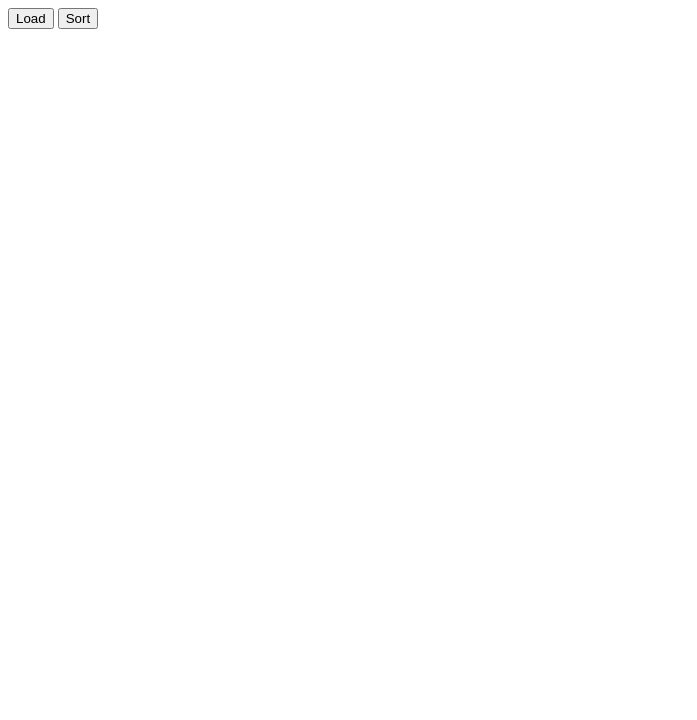
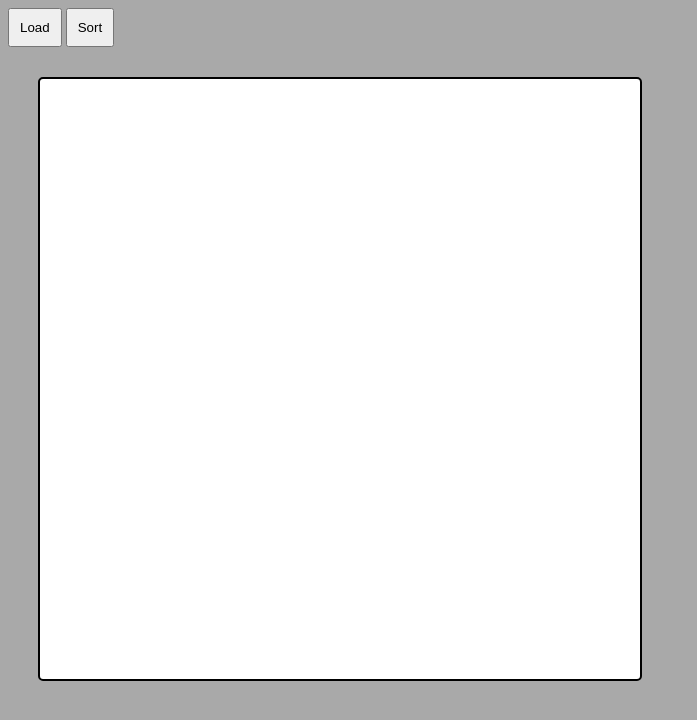
Before and after one commit to julik83/sortingVisualization, a plain HTML site: page Graph.html in a window 1280 px wide. Shown: the whole page, without its empty margins (0-697 px from the left). Drawn offline with Linux system fonts and the light colour scheme.

Commit message:
lets find out how to do sorting graph in it tommorow

```diff
--- a/Graph.html
+++ b/Graph.html
@@ -4,15 +4,16 @@
     <meta charset="UTF-8">
     <meta http-equiv="X-UA-Compatible" content="IE=edge">
     <meta name="viewport" content="width=device-width, initial-scale=1.0">
+    <link rel="stylesheet" href="./style.css"/>
     <title>Document</title>
 
 </head>
 <body>
-    <button id = "Load">Load</button>
-    <button id = "Sort">Sort</button>
+    <button id = "load">Load</button>
+    <button id = "sort">Sort</button>
     <div id = "myDiv">
     </div>
-    <canvas id = "canvas"></canvas>
+    <canvas id = "canvas" width="600" height="600"></canvas>
 
     <script src = index.js></script>
 </body>
--- a/canvas.js
+++ b/canvas.js
@@ -0,0 +1,2 @@
+const canvas = document.getElementById('canvas');
+const ctx = canvas.getContext('2d');
--- a/index.js
+++ b/index.js
@@ -10,14 +10,13 @@ showValues = function(){
         randomArray.push(Math.random())
         var para = []
         para[i] = document.createElement("p");
-        para[i].setAttribute("id", i)                // Create a <p> element
-        para[i].innerHTML = randomArray[i];                // Insert text
+        para[i].setAttribute("id", i)         // Create a <p> element
+        para[i].innerHTML = randomArray[i];   // Insert text
         document.getElementById("myDiv").appendChild(para[i]);
         }
 }
 
 sortValues = function(){
-
 
     function swap(arr,xp, yp){
         var temp = arr[xp];
@@ -29,8 +28,8 @@ sortValues = function(){
         p2.innerHTML = arr[yp]
         }
 
-    function selectionSort(arr,  n)
-        {
+    function selectionSort(arr,  n){
+
             var i, j, min_idx;
             // One by one move boundary of unsorted subarray
             for (i = 0; i < n-1; i++)
@@ -49,12 +48,11 @@ sortValues = function(){
     var nl = randomArray.length;
     selectionSort(randomArray, nl);
 
-        //document.write("Sorted array: <br>");
-        printArray(array, nl);
+
     }
 
-var showValuesButton = document.getElementById("Load")
+var showValuesButton = document.getElementById("load")
 showValuesButton.onclick = function(){showValues()}
 
-var sortValuesButton = document.getElementById("Sort")
+var sortValuesButton = document.getElementById("sort")
 sortValuesButton.onclick = function(){sortValues()}
--- a/style.css
+++ b/style.css
@@ -0,0 +1,23 @@
+* {
+   box-sizing: border-box;
+}
+
+body {
+   background-color: darkgrey;
+}
+
+#load{
+   padding: 10px ;
+}
+
+#sort{
+   padding: 10px;
+}
+
+#canvas{
+   margin-left:30px;
+   margin-top: 30px;
+   border: 2px solid black;
+   background: white;
+   border-radius: 5px;
+}
```
